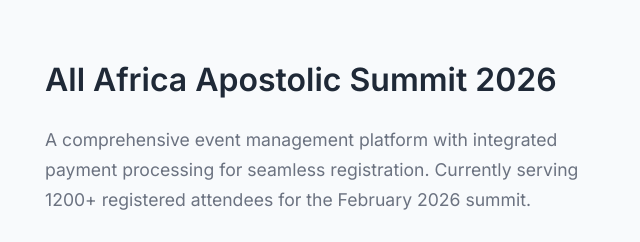
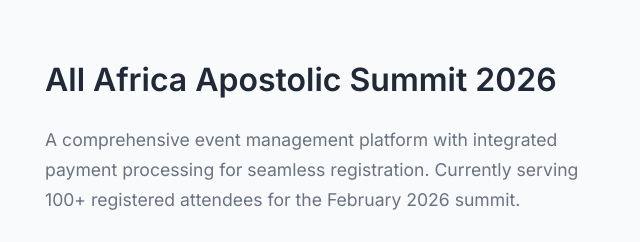
Before and after one commit to Lint2016/LintEdge, a plain HTML site: page index.html in a window 1280 px wide. Shown: the part 4860-5102 px from the top of the page, 15-655 px from the left. Drawn offline with Linux system fonts and the light colour scheme.

Commit message:
index.html modified

```diff
--- a/index.html
+++ b/index.html
@@ -379,7 +379,7 @@
                     </div>
                     <div class="solution-text">
                         <h3>All Africa Apostolic Summit 2026</h3>
-                        <p>A comprehensive event management platform with integrated payment processing for seamless registration. Currently serving 1200+ registered attendees for the February 2026 summit.</p>
+                        <p>A comprehensive event management platform with integrated payment processing for seamless registration. Currently serving 100+ registered attendees for the February 2026 summit.</p>
                         <div class="solution-features">
                             <span class="feature-tag">Event Registration</span>
                             <span class="feature-tag">Payment Integration</span>
```
